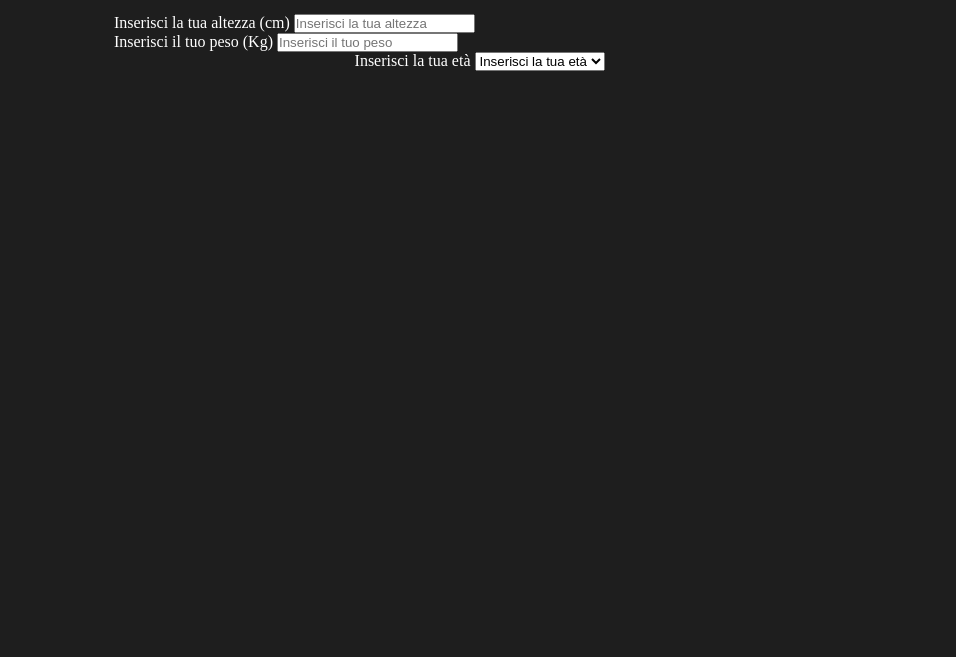
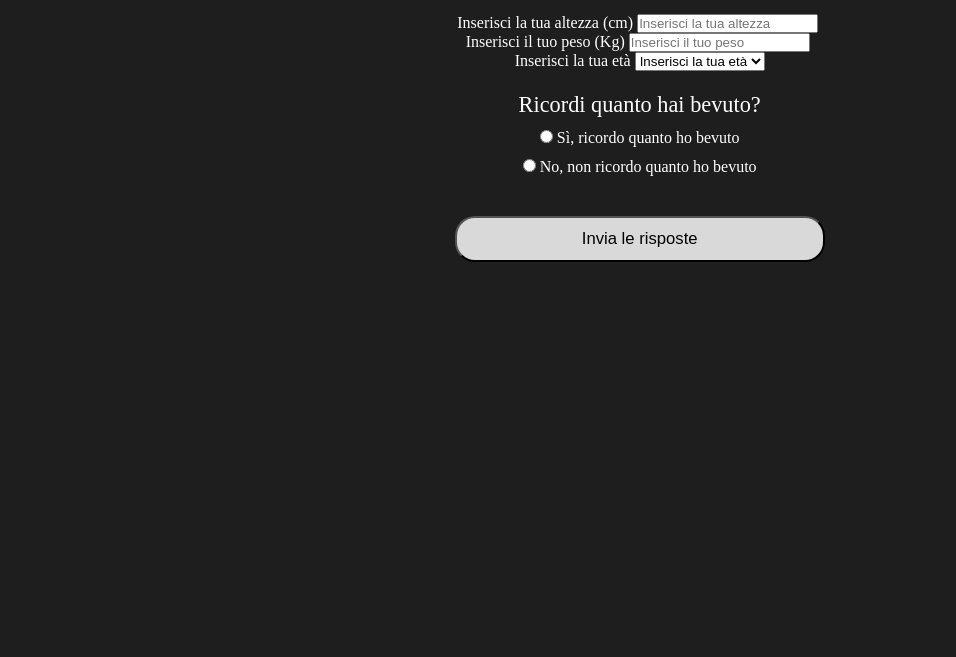
Before and after one commit to beef-e/HowDrunkYouAre.com, a plain HTML site: page TEST.html in a window 1280 px wide. Shown: the part 143-800 px from the top of the page, without its empty margins (0-956 px from the left). Drawn offline with Linux system fonts and the light colour scheme.

Commit message:
Test page minor adds, submit button creation

```diff
--- a/TEST.html
+++ b/TEST.html
@@ -33,6 +33,7 @@
 			method="post">
 			<div class="basicq">
 				<div class="colonne">
+					<div class="col42G">
 						<div class="col4">
 							<div class="dNumber">
 								<label
@@ -47,7 +48,7 @@
 									placeholder="Inserisci la tua altezza" />
 							</div>
 
-						<div class="dnumber">
+							<div class="dNumber">
 								<label
 									class="whiteText"
 									for="Weight"
@@ -58,7 +59,6 @@
 									name="Basic"
 									id="Weight"
 									placeholder="Inserisci il tuo peso" />
-						</div>
 							</div>
 
 							<div class="col2">
@@ -97,10 +97,51 @@
 							</div>
 						</div>
 					</div>
+				</div>
+			</div>
 
 			<div class="mainq">
+				<div class="colonne">
+					<div class="col42G">
 						<div class="col4">
-					<div class="dtendina"></div>
+							<div class="dradio flex">
+								<div class="col2">
+									<span class="whiteText">Ricordi quanto hai bevuto?</span>
+
+									<div class="wrapRadioQuestion">
+										<input
+											type="radio"
+											name="remembersDrinking"
+											id="yesOpt" />
+										<label
+											for="yesOpt"
+											class="whiteText"
+											>Sì, ricordo quanto ho bevuto</label
+										>
+									</div>
+									<div class="wrapRadioQuestion">
+										<input
+											type="radio"
+											name="remembersDrinking"
+											id="noOpt" />
+										<label
+											for="noOpt"
+											class="whiteText"
+											>No, non ricordo quanto ho bevuto</label
+										>
+									</div>
+								</div>
+
+								<div class="col2 divbottone">
+									<button
+										type="submit"
+										class="whiteBG bottoneInvio buttonDimension">
+										Invia le risposte
+									</button>
+								</div>
+							</div>
+						</div>
+					</div>
 				</div>
 			</div>
 		</form>
--- a/static/css/testStyle.css
+++ b/static/css/testStyle.css
@@ -96,11 +96,13 @@ header.flex {
 	align-items: center;
 	width: 100vw;
 	top: 0;
+	height: 19.63906581740977vh;
 }
 
 .back {
 	/*flex-basis: 4.883%;*/
 	flex-basis: 7.813%;
+	text-align: center;
 }
 
 .croce {
@@ -116,3 +118,59 @@ header.flex {
 	color: #d9d9d9;
 	transition: ease-in 150ms;
 }
+
+.buttonDimension {
+	width: 28.9vw;
+	height: 5.75vh;
+}
+
+button.buttonDimension.whiteBG.bottoneInvio {
+	border-radius: 20px;
+	font-size: 1.302vw;
+}
+
+button.buttonDimension.whiteBG.bottoneInvio:hover {
+	color: red;
+	width: 33vw;
+	height: 7vh;
+	font-size: 1.802vw;
+	transition: ease-in-out 210ms;
+}
+
+.col2.divbottone:hover {
+	margin-left: 24.7%;
+	transition: ease-in-out 210ms;
+}
+
+.col2.divbottone {
+	margin-top: 5vh;
+	width: fit-content;
+}
+
+.dNumber {
+	text-align: center;
+}
+
+.dtendina {
+	text-align: center;
+}
+
+.dradio {
+	text-align: center;
+	flex-direction: column;
+	margin-top: 2.65vh;
+}
+
+.dradio span {
+	text-decoration: none;
+	font-family: "Times New Roman", Times, serif;
+	font-weight: normal;
+	font-size: 2.788vh;
+	line-height: normal;
+}
+
+.wrapRadioQuestion {
+	width: fit-content;
+	margin: 0 auto;
+	margin-top: 1.328vh;
+}
```
Lines whose indentation alone changed are shown as unchanged.
